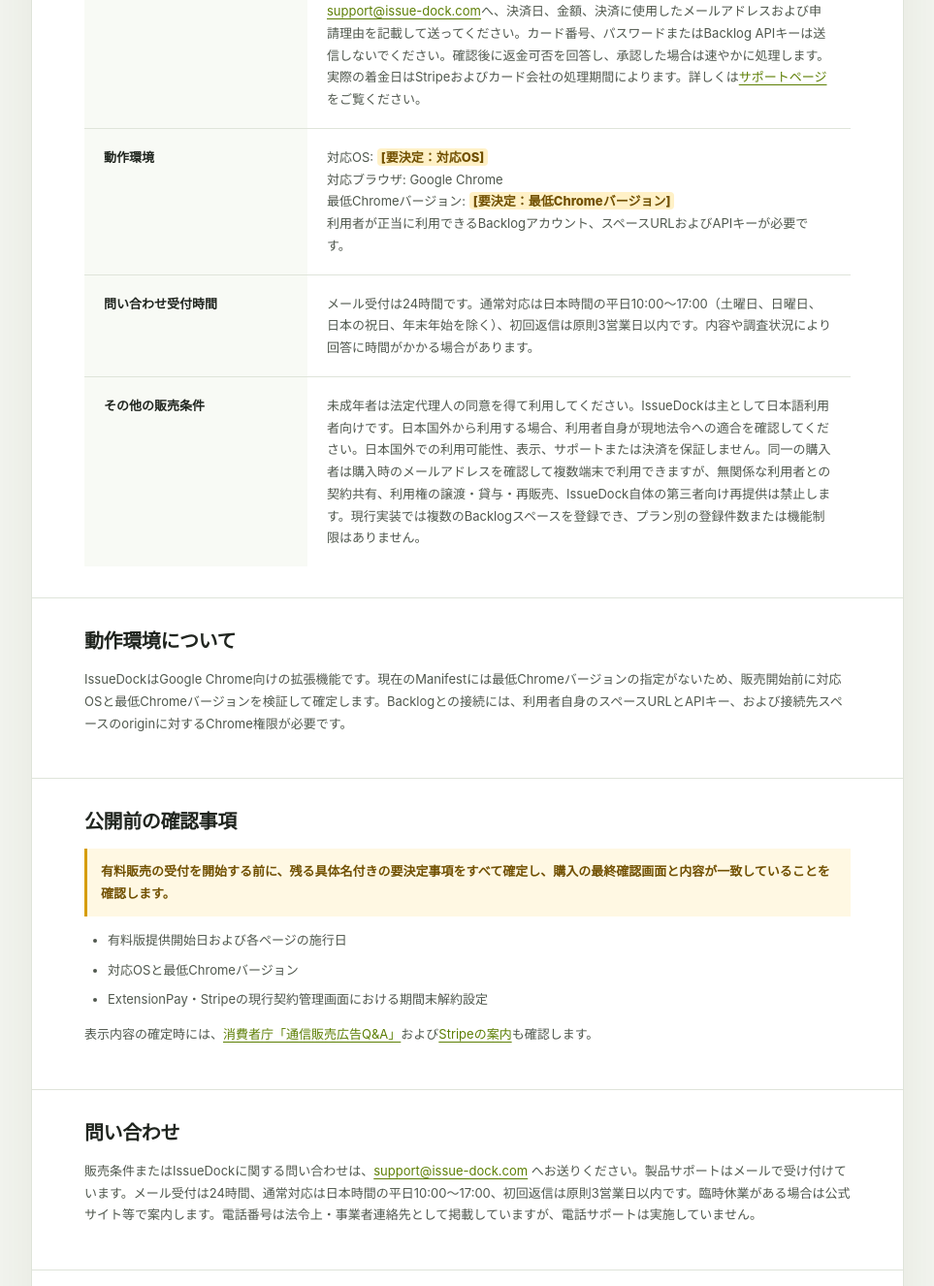
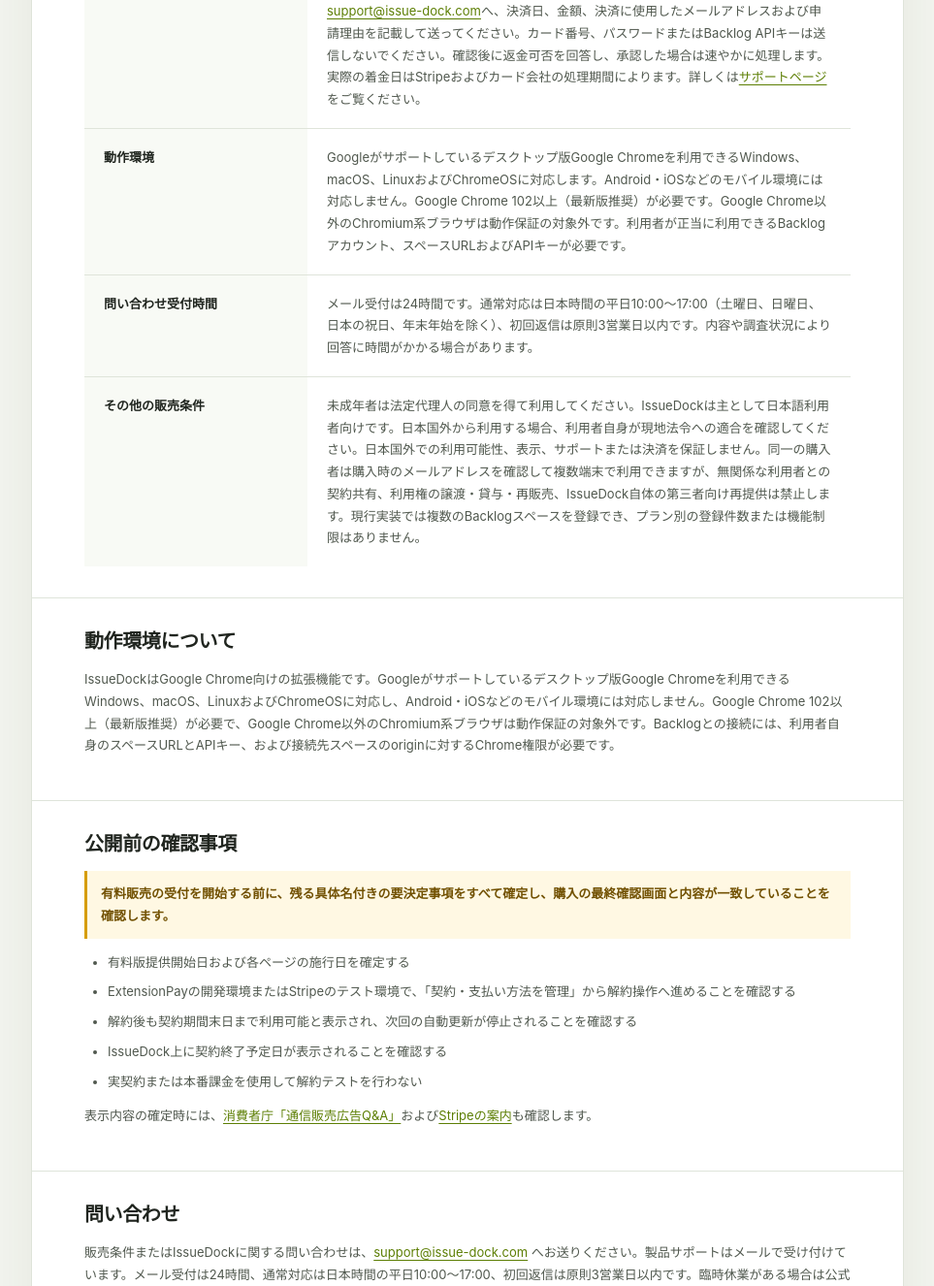
Before and after one commit to gorbachov/backlog.issue.dock.site, a plain HTML site: page commerce-disclosure/index.html in a window 1280 px wide. Shown: the part 2310-3636 px from the top of the page at 97% size, without its empty margins (288-1251 px from the left). Drawn offline with Linux system fonts and the light colour scheme.

Commit message:
対応環境と期間末解約を確定

```diff
--- a/commerce-disclosure/index.html
+++ b/commerce-disclosure/index.html
@@ -86,9 +86,9 @@
               <div class="disclosure-row"><dt>サービス提供時期</dt><dd>有料版提供開始日: <span class="pending">[要決定：有料版提供開始日]</span><br />購入後、ExtensionPayで有効な契約状態を確認でき次第、IssueDockへ反映します。画面へ戻るか「契約状態を再確認」を選ぶことで再確認できます。</dd></div>
               <div class="disclosure-row"><dt>サブスクリプションの更新条件</dt><dd>購入後は、月額プランは1か月ごとに250円（税込）、年額プランは1年ごとに2,400円（税込）で自動更新します。料金変更は原則30日前までに通知し、通知後の次回更新以降に適用します。</dd></div>
               <div class="disclosure-row"><dt>解約方法</dt><dd>IssueDock内の「プランと利用状況」から「契約・支払い方法を管理」を選び、ExtensionPay・Stripeの契約管理画面で手続きします。IssueDockへ戻り「契約状態を再確認」を選んで、表示を更新してください。詳しくは<a href="../support/#cancellation">サポートページ</a>をご覧ください。</dd></div>
-              <div class="disclosure-row"><dt>解約の反映時期</dt><dd>解約予定日時を取得できた場合は、その日時まで利用できる旨をIssueDockに表示し、その後アクセスを停止します。次回更新の停止と最終利用日は契約管理画面およびIssueDockの表示で確認してください。現行画面での期間末解約設定は <span class="pending">[要決定：解約画面での期間末解約設定の実画面確認]</span> です。解約しても保存済みのBacklog接続、課題キャッシュおよび個人整理データは削除しません。</dd></div>
+              <div class="disclosure-row"><dt>解約の反映時期</dt><dd>解約手続き後も、支払済みの契約期間末日まで有料機能を利用できます。IssueDockには契約終了予定日を表示し、その日を過ぎると有料機能へのアクセスを停止します。解約により次回以降の自動更新が停止され、契約期間の途中で利用を終了した場合も日割り返金は行いません。解約しても保存済みのBacklog接続、課題キャッシュおよび個人整理データは削除しません。</dd></div>
               <div class="disclosure-row"><dt>返品・キャンセル・返金条件</dt><dd>デジタルサービスの性質上、購入者都合によるキャンセル・返金は原則として受け付けず、支払済み期間の未利用分の日割り返金も行いません。二重請求、誤課金、法令上返金が必要な場合は返金対象です。IssueDock側の重大な不具合により主要機能を利用できず、合理的な期間内に解消できない場合は個別に対応します。返金申請は<a href="mailto:support@issue-dock.com">support@issue-dock.com</a>へ、決済日、金額、決済に使用したメールアドレスおよび申請理由を記載して送ってください。カード番号、パスワードまたはBacklog APIキーは送信しないでください。確認後に返金可否を回答し、承認した場合は速やかに処理します。実際の着金日はStripeおよびカード会社の処理期間によります。詳しくは<a href="../support/#refunds">サポートページ</a>をご覧ください。</dd></div>
-              <div class="disclosure-row"><dt>動作環境</dt><dd>対応OS: <span class="pending">[要決定：対応OS]</span><br />対応ブラウザ: Google Chrome<br />最低Chromeバージョン: <span class="pending">[要決定：最低Chromeバージョン]</span><br />利用者が正当に利用できるBacklogアカウント、スペースURLおよびAPIキーが必要です。</dd></div>
+              <div class="disclosure-row"><dt>動作環境</dt><dd>Googleがサポートしているデスクトップ版Google Chromeを利用できるWindows、macOS、LinuxおよびChromeOSに対応します。Android・iOSなどのモバイル環境には対応しません。Google Chrome 102以上（最新版推奨）が必要です。Google Chrome以外のChromium系ブラウザは動作保証の対象外です。利用者が正当に利用できるBacklogアカウント、スペースURLおよびAPIキーが必要です。</dd></div>
               <div class="disclosure-row"><dt>問い合わせ受付時間</dt><dd>メール受付は24時間です。通常対応は日本時間の平日10:00～17:00（土曜日、日曜日、日本の祝日、年末年始を除く）、初回返信は原則3営業日以内です。内容や調査状況により回答に時間がかかる場合があります。</dd></div>
               <div class="disclosure-row"><dt>その他の販売条件</dt><dd>未成年者は法定代理人の同意を得て利用してください。IssueDockは主として日本語利用者向けです。日本国外から利用する場合、利用者自身が現地法令への適合を確認してください。日本国外での利用可能性、表示、サポートまたは決済を保証しません。同一の購入者は購入時のメールアドレスを確認して複数端末で利用できますが、無関係な利用者との契約共有、利用権の譲渡・貸与・再販売、IssueDock自体の第三者向け再提供は禁止します。現行実装では複数のBacklogスペースを登録でき、プラン別の登録件数または機能制限はありません。</dd></div>
             </dl>
@@ -96,16 +96,18 @@
 
           <section id="environment">
             <h2>動作環境について</h2>
-            <p>IssueDockはGoogle Chrome向けの拡張機能です。現在のManifestには最低Chromeバージョンの指定がないため、販売開始前に対応OSと最低Chromeバージョンを検証して確定します。Backlogとの接続には、利用者自身のスペースURLとAPIキー、および接続先スペースのoriginに対するChrome権限が必要です。</p>
+            <p>IssueDockはGoogle Chrome向けの拡張機能です。Googleがサポートしているデスクトップ版Google Chromeを利用できるWindows、macOS、LinuxおよびChromeOSに対応し、Android・iOSなどのモバイル環境には対応しません。Google Chrome 102以上（最新版推奨）が必要で、Google Chrome以外のChromium系ブラウザは動作保証の対象外です。Backlogとの接続には、利用者自身のスペースURLとAPIキー、および接続先スペースのoriginに対するChrome権限が必要です。</p>
           </section>
 
           <section id="notes">
             <h2>公開前の確認事項</h2>
             <p class="policy-warning">有料販売の受付を開始する前に、残る具体名付きの要決定事項をすべて確定し、購入の最終確認画面と内容が一致していることを確認します。</p>
             <ul>
-              <li>有料版提供開始日および各ページの施行日</li>
-              <li>対応OSと最低Chromeバージョン</li>
-              <li>ExtensionPay・Stripeの現行契約管理画面における期間末解約設定</li>
+              <li>有料版提供開始日および各ページの施行日を確定する</li>
+              <li>ExtensionPayの開発環境またはStripeのテスト環境で、「契約・支払い方法を管理」から解約操作へ進めることを確認する</li>
+              <li>解約後も契約期間末日まで利用可能と表示され、次回の自動更新が停止されることを確認する</li>
+              <li>IssueDock上に契約終了予定日が表示されることを確認する</li>
+              <li>実契約または本番課金を使用して解約テストを行わない</li>
             </ul>
             <p>表示内容の確定時には、<a href="https://www.no-trouble.caa.go.jp/qa/advertising.html">消費者庁「通信販売広告Q&amp;A」</a>および<a href="https://support.stripe.com/questions/how-to-create-and-display-a-commerce-disclosure-page?locale=ja-JP">Stripeの案内</a>も確認します。</p>
           </section>
```
Also changed, not shown: support/index.html (+2 -2 lines), terms/index.html (+3 -3 lines).
